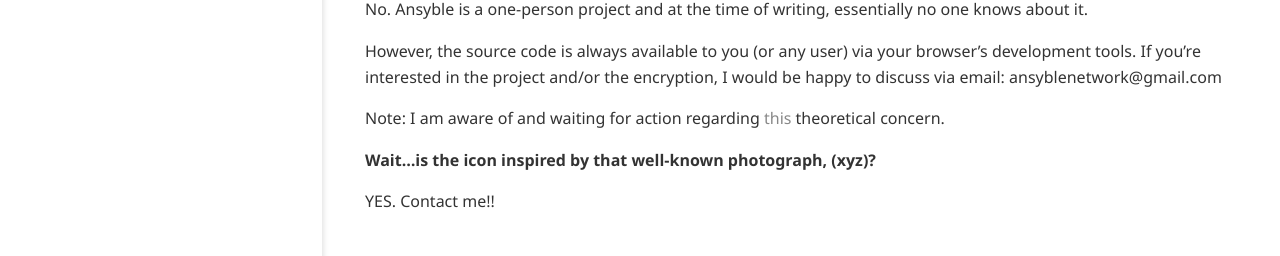
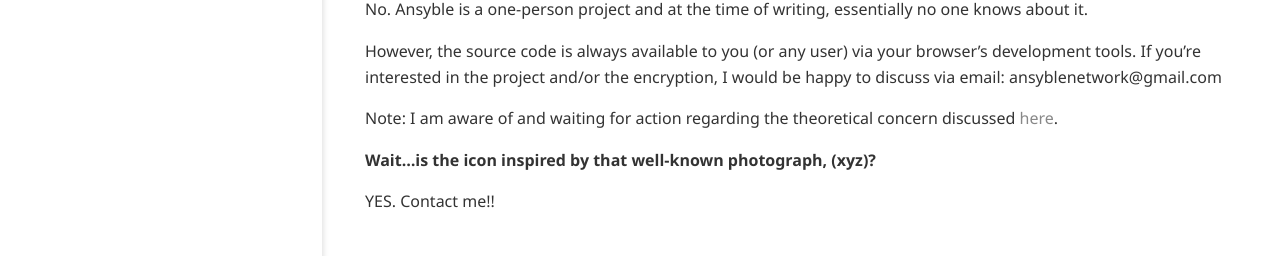
Before and after one commit to ansyblenetwork/ansybleblog, a Jekyll site: the page built from _posts/2021-03-09-about-and-faq.md, in a window 1280 px wide and 900 px high, scrolled down 898 px. Shown: the part 634-890 px from the top of the window. Built offline with Jekyll 4.4.1, drawn with Linux system fonts in a browser that asks for light colours.

Commit message:
Update 2021-03-09-about-and-faq.md

```diff
--- a/_posts/2021-03-09-about-and-faq.md
+++ b/_posts/2021-03-09-about-and-faq.md
@@ -52,7 +52,7 @@ No. Ansyble is a one-person project and at the time of writing, essentially no o
 
 However, the source code is always available to you (or any user) via your browser's development tools. If you're interested in the project and/or the encryption, I would be happy to discuss via email: ansyblenetwork@gmail.com
 
-Note: I am aware of and waiting for action regarding [this](https://github.com/w3c/ServiceWorker/issues/822) theoretical concern.
+Note: I am aware of and waiting for action regarding the theoretical concern discussed [here](https://github.com/w3c/ServiceWorker/issues/822).
 
 #### Wait...is the icon inspired by that well-known photograph, (xyz)?
 
```
